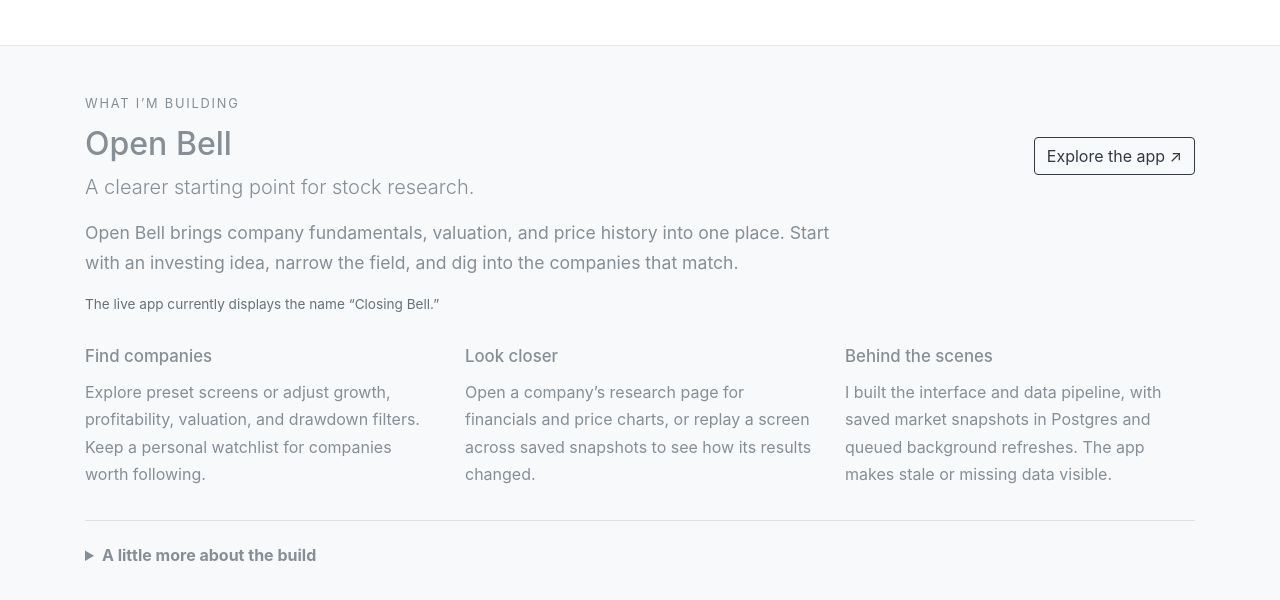
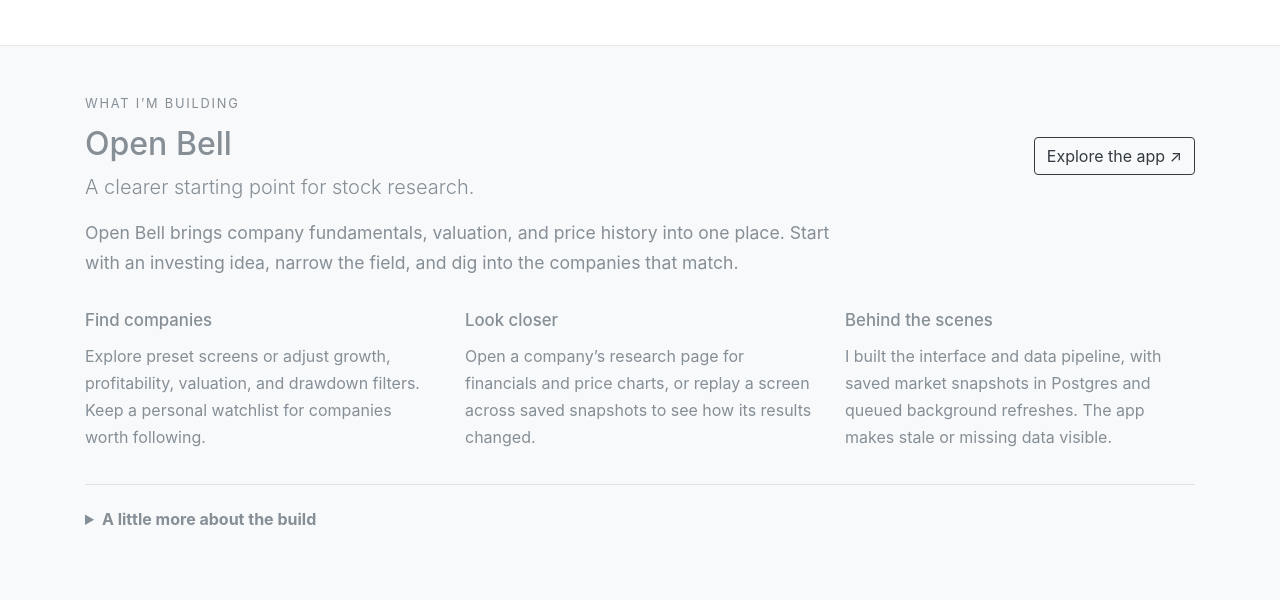
Before and after one commit to tw325/tw325.github.io, a website with bundled scripts: page index.html in a window 1280 px wide. Shown: the part 621-1221 px from the top of the page. Built offline with nearby package versions, Linux system fonts and the light colour scheme.

Commit message:
Remove outdated Closing Bell naming note

```diff
--- a/index.html
+++ b/index.html
@@ -121,7 +121,6 @@
           <a class="btn btn-outline-dark project-link" href="https://open-bell-watchlist.kingskytime.chatgpt.site" target="_blank" rel="noopener noreferrer">Explore the app <span aria-hidden="true">↗</span></a>
         </div>
         <p class="project-intro">Open Bell brings company fundamentals, valuation, and price history into one place. Start with an investing idea, narrow the field, and dig into the companies that match.</p>
-        <p class="project-note">The live app currently displays the name “Closing Bell.”</p>
         <div class="row project-details">
           <div class="col-md-4">
             <h3>Find companies</h3>
```
